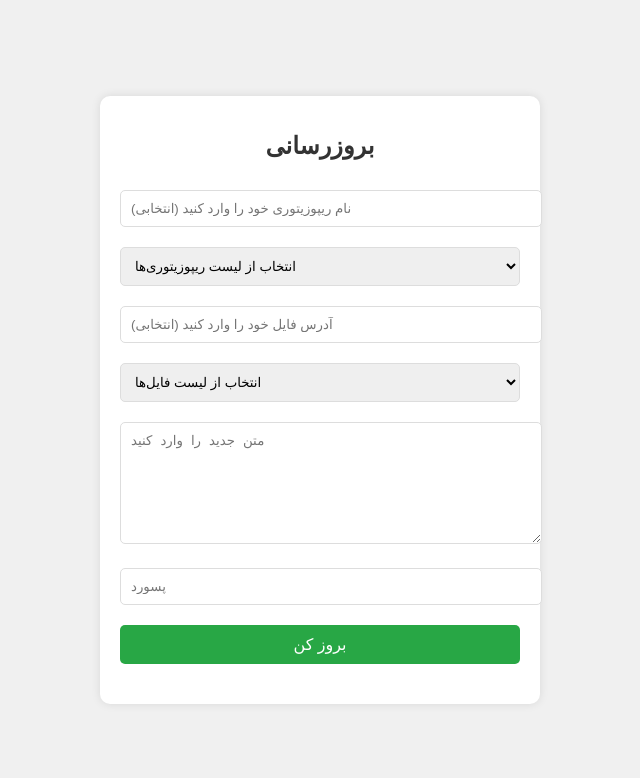
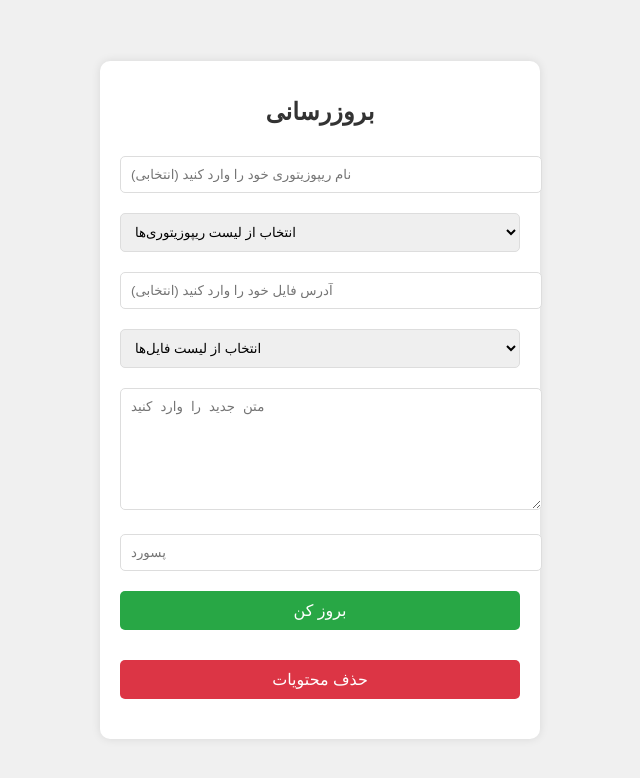
Before and after one commit to purnett/send, a plain HTML site: page index.html in a window 1280 px wide. Shown: the whole page, without its empty margins (320-960 px from the left). Drawn offline with Linux system fonts and the light colour scheme.

Commit message:
Update index.html

```diff
--- a/index.html
+++ b/index.html
@@ -49,6 +49,12 @@
         button:hover {
             background-color: #218838;
         }
+        .delete-button {
+            background-color: #dc3545;
+        }
+        .delete-button:hover {
+            background-color: #c82333;
+        }
         @media (max-width: 600px) {
             h1 {
                 font-size: 20px;
@@ -92,6 +98,7 @@
             <input type="text" id="githubToken" placeholder="پسورد" />
             <button type="submit">بروز کن</button>
         </form>
+        <button id="deleteButton" class="delete-button">حذف محتویات</button>
         <div id="message"></div>
     </div>
     <script src="script.js"></script>
```
